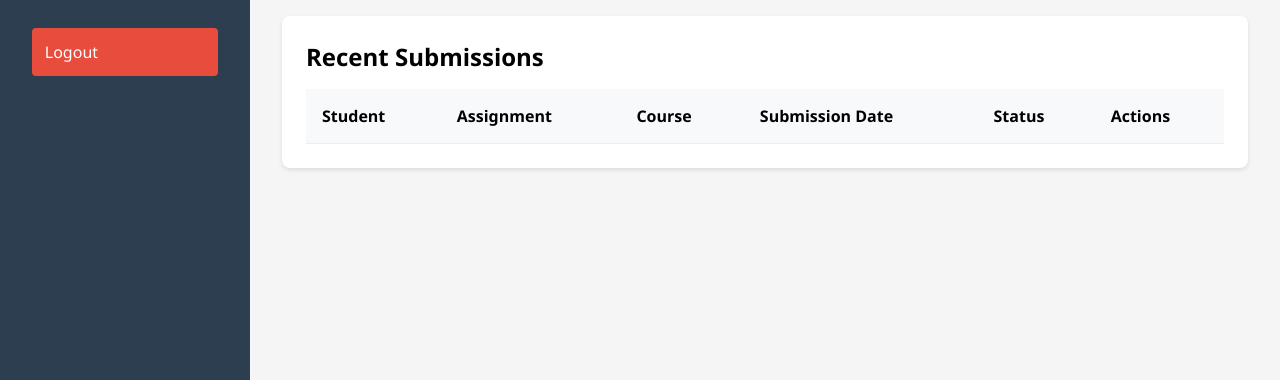
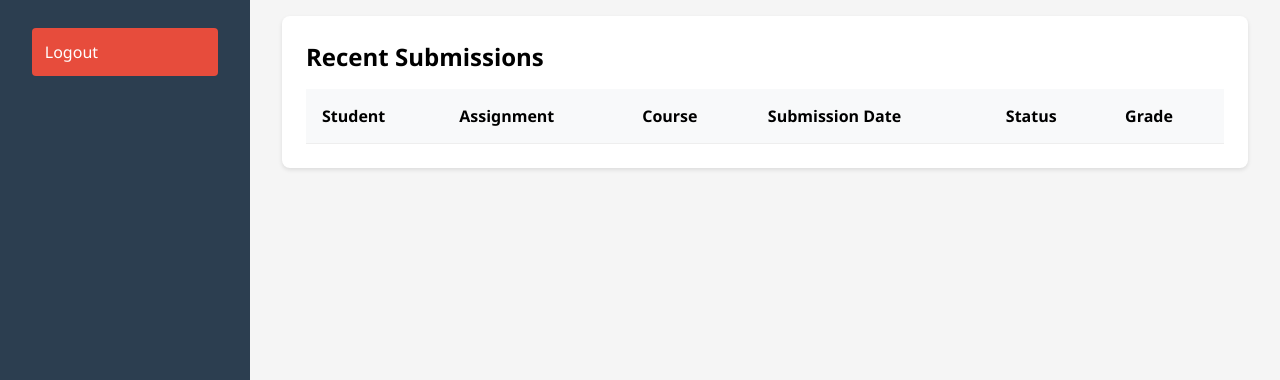
Before and after one commit to Hassan-2k03/Assignment-Portal, a Flask app: template templates/professor_dashboard.html in a window 1280 px wide. Shown: the part 420-800 px from the top of the page. Run offline with Flask 3, Linux system fonts and the light colour scheme; the template is opened without the code that fills it, so the values that code supplies are empty.

Commit message:
Update professor_dashboard.html
Co-Authored-By: Arjun Narve <143567036+Arjun-N2603@users.noreply.github.com>

```diff
--- a/templates/professor_dashboard.html
+++ b/templates/professor_dashboard.html
@@ -464,7 +464,7 @@
                             <th>Course</th>
                             <th>Submission Date</th>
                             <th>Status</th>
-                            <th>Actions</th>
+                            <th>Grade</th>
                         </tr>
                     </thead>
                     <tbody>
@@ -559,7 +559,6 @@
                         <thead>
                             <tr>
                                 <th>Student Name</th>
-                                <th>Email</th>
                                 <th>Progress</th>
                                 <th>Completed</th>
                                 <th>Average Grade</th>
@@ -840,7 +839,6 @@
                 return `
                     <tr>
                         <td>${student.name}</td>
-                        <td>${student.email}</td>
                         <td>
                             <div class="progress-bar">
                                 <div class="progress-fill" style="width: ${student.progress}%"></div>
```
